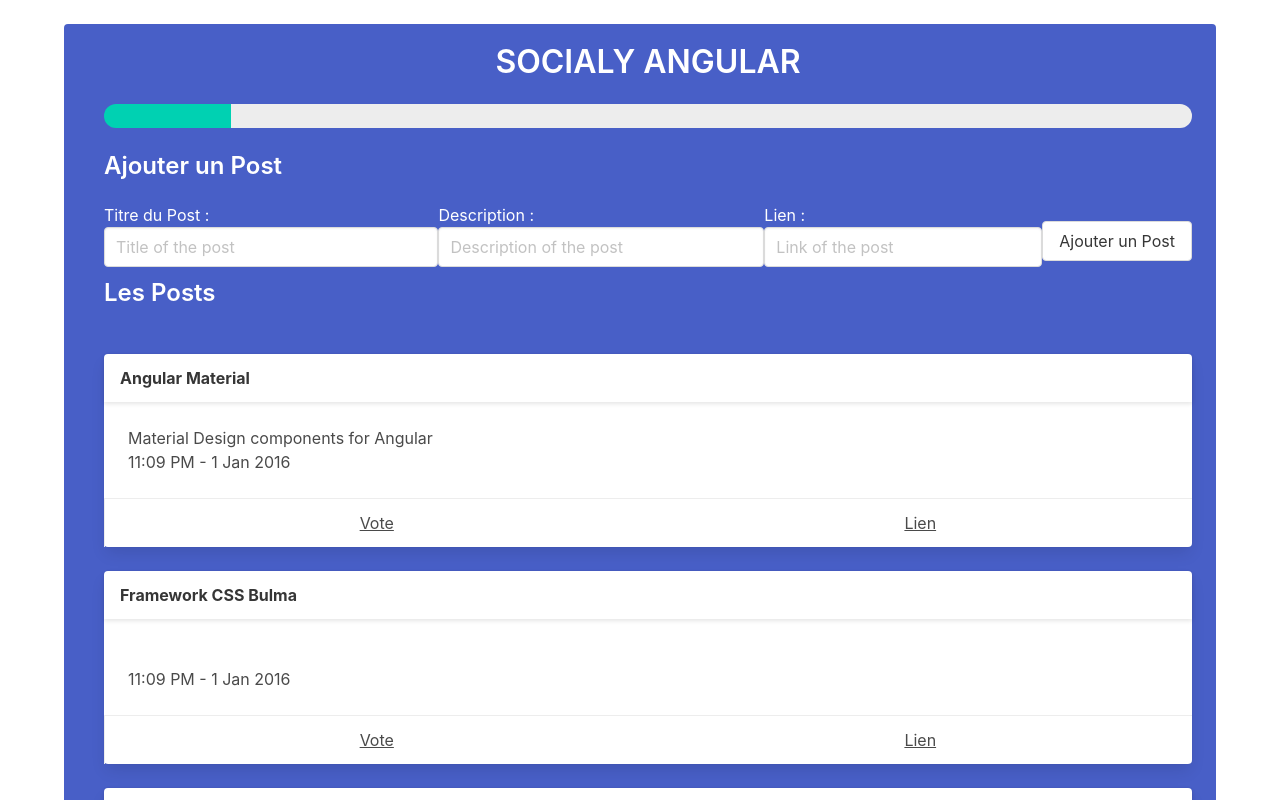
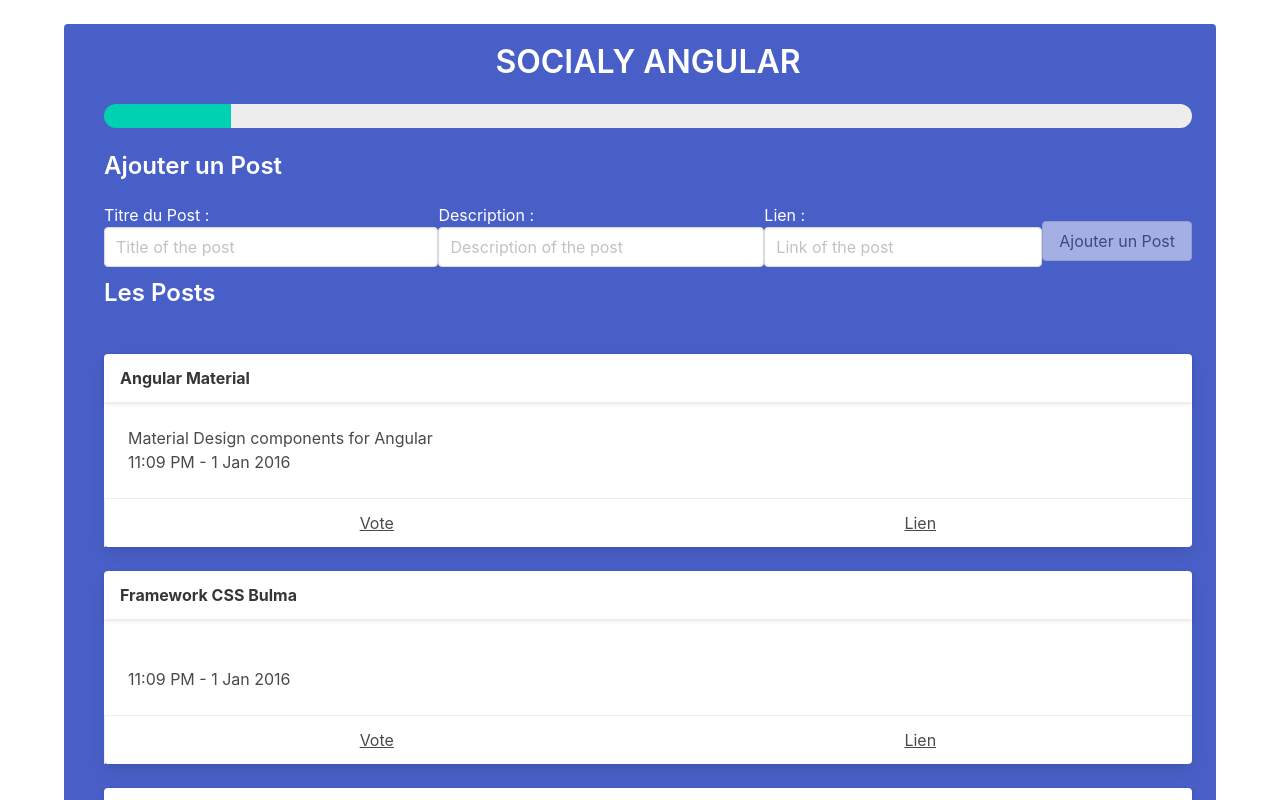
Before and after one commit to kevin-fer/SocialNetworkProject_LPERP_FERREIRA, an Angular app: page / in a window 1280 px wide. Shown: the top 800 px of the page. Built offline with nearby package versions, Linux system fonts and the light colour scheme.

Commit message:
postForm.inavlid added

```diff
--- a/src/app/add/add.component.html
+++ b/src/app/add/add.component.html
@@ -23,7 +23,7 @@
     </div>
 
     <div  class="field">
-      <button class="button" (click)="addNewItem()">Ajouter un Post</button>
+      <button class="button" (click)="addNewItem()" [disabled]="postForm.invalid">Ajouter un Post</button>
     </div>
 
   </div>
```
